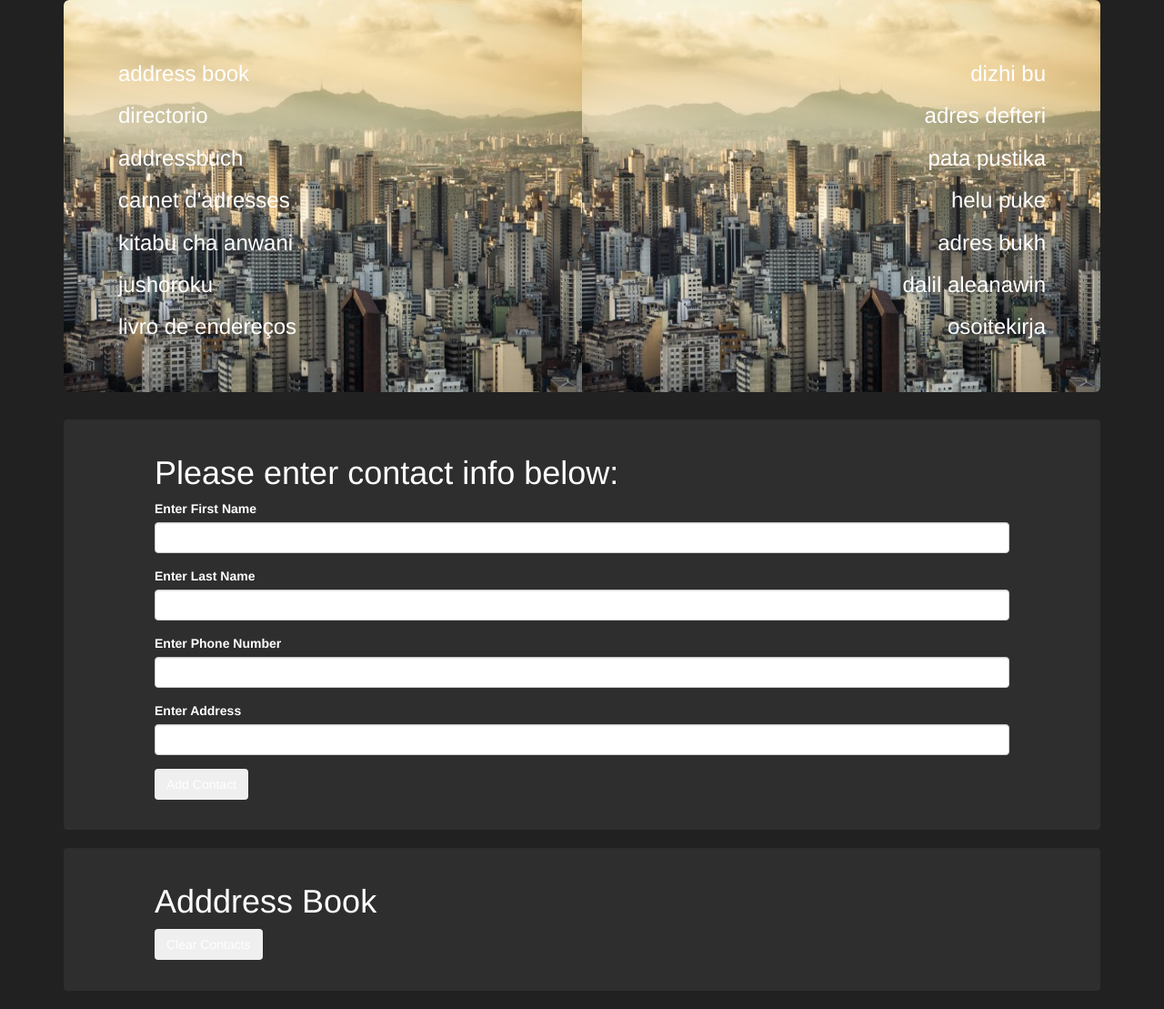
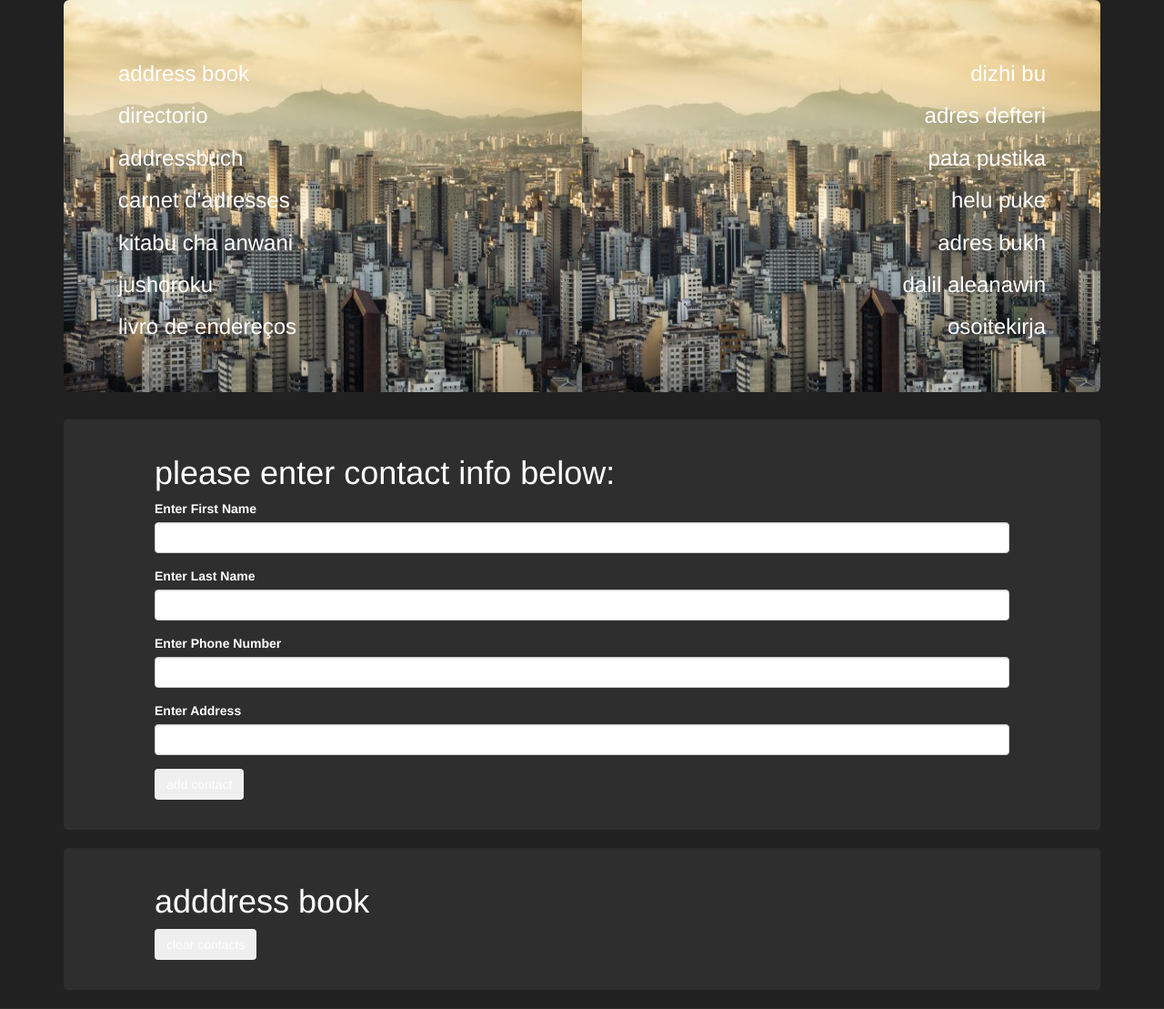
Before and after one commit to kerrbrittany9/directorio, a PHP site: template views/contact_form.html.twig in a window 1280 px wide. Shown: the whole page at 91% size. Run offline with PHP 8.4, Linux system fonts and the light colour scheme; the template is opened without the code that fills it, so the values that code supplies are empty; some libraries are stand-ins or nearby versions.

Commit message:
make final indentations and spacing

```diff
--- a/app/app.php
+++ b/app/app.php
@@ -12,6 +12,7 @@
 
     $app->register(new Silex\Provider\TwigServiceProvider(), array('twig.path' => __DIR__.'/../views'
     ));
+
     $app->get('/', function() use ($app) {
         return $app['twig']->render('contact_form.html.twig', array('contacts' => Contact::getAll()));
     });
@@ -20,11 +21,11 @@
         $contact = new Contact($_POST['first_name'], $_POST['last_name'], $_POST['phone'], $_POST['address']);
         $contact->save();
             return $app['twig']->render('create_contact.html.twig', array('contacts' => $contact));
-            var_dump($contact);
     });
 
     $app->get('/', function() use($app) {
         return $app['twig']->render('contact_form.html.twig', array('contacts' => Contact::getAll()));
+
     });
 
     $app->get('/delete_contacts', function() use ($app) {
@@ -32,5 +33,6 @@
         return $app['twig']->render('delete_contacts.html.twig');
     });
 
+
     return $app;
-   ?>
+?>
--- a/views/contact_form.html.twig
+++ b/views/contact_form.html.twig
@@ -31,7 +31,7 @@
             </div>
         </div>
         <div class='well'>
-            <h1>Please enter contact info below:</h1>
+            <h1>please enter contact info below:</h1>
 
             <form action='/create_contact' method='post'>
                 <div class='form-group'>
@@ -50,26 +50,22 @@
                     <label for='address'>Enter Address</label>
                     <input name='address' class='form-control' type='text'>
                 </div>
-                <button type='submit' class='btn'>Add Contact</button>
+                <button type='submit' class='btn'>add contact</button>
             </form>
         </div>
         <div class= 'well'>
-            <h1>Adddress Book</h1>
+            <h1>adddress book</h1>
             <form action='/delete_contacts'>
-                    <button type='submit' class='btn'>Clear Contacts</button>
+                <button type='submit' class='btn'>clear contacts</button>
             </form>
-                <div class='row'>
-                    <div class='col-md-4'>
+            {% if contacts is not empty %}
                 {% for contact in contacts %}
                     <h3>{{ contact.getFirstName }} {{ contact.getLastName }}</h3>
                     <p>{{ contact.getPhone }}</p>
                     <p>{{ contact.getAddress }}</p>
-                            </ul>
                 {% endfor %}
+            {% endif %}
         </div>
     </div>
-        </div>
-    </div>
-
 </body>
 </html>
--- a/views/delete_contacts.html.twig
+++ b/views/delete_contacts.html.twig
@@ -31,8 +31,8 @@
             </div>
         </div>
         <div class='well'>
-            <h1>Address Book Cleared!</h1>
-            <h4><a href='/'>Home</a></h4>
+            <h1>address book cleared</h1>
+            <h4><a href='/'>home</a></h4>
         </div>
     </div>
 </body>
--- a/web/css/styles.css
+++ b/web/css/styles.css
@@ -17,3 +17,11 @@ body {
     background-color: #2E2E2E;
     border: black;
 }
+
+a {
+    color: gray;
+}
+
+a:hover {
+    color: white;
+}
```
Also changed, not shown: views/create_contact.html.twig (+7 -7 lines), README.md. Lines whose indentation alone changed are shown as unchanged.
